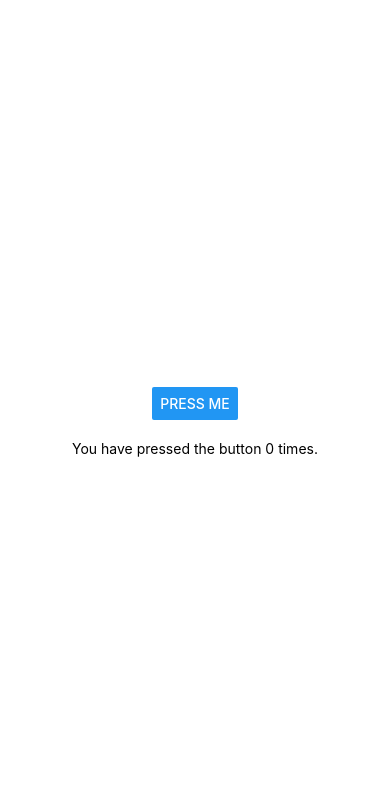
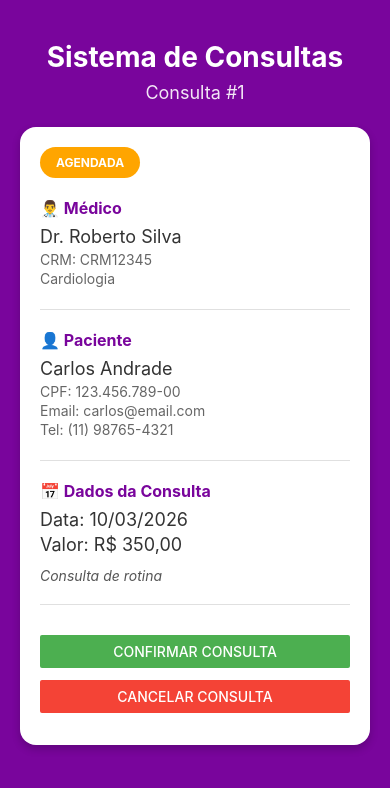
Before and after one commit to Enzoreal100/mobile-dev-iot, a React Native app: screen / in a window 390 px wide. Shown: the top 788 px of the page. Built offline with nearby package versions, Linux system fonts and the light colour scheme.

Commit message:
feat: implemented functionalities

```diff
--- a/App.tsx
+++ b/App.tsx
@@ -1,14 +1,165 @@
 import { StatusBar } from "expo-status-bar";
 import { useState } from "react";
-import { Button, StyleSheet, Text, View } from "react-native";
+import { Button, ScrollView, StyleSheet, Text, View } from "react-native";
+import { Especialidade } from "./src/types/especialidade";
+import { Paciente } from "./src/types/paciente";
+import { Medico } from "./src/interfaces/medico";
+import { Consulta } from "./src/interfaces/consulta";
 
 export default function App() {
+  const cardiologia: Especialidade = {
+    id: 1,
+    nome: "Cardiologia",
+    descricao: "Cuidados com o coração",
+  };
+
+  const medico1: Medico = {
+    id: 1,
+    nome: "Dr. Roberto Silva",
+    crm: "CRM12345",
+    especialidade: cardiologia,
+    ativo: true,
+  };
+
+  const paciente1: Paciente = {
+    id: 1,
+    nome: "Carlos Andrade",
+    cpf: "123.456.789-00",
+    email: "carlos@email.com",
+    telefone: "(11) 98765-4321",
+  };
+
+  const [consulta, setConsulta] = useState<Consulta>({
+    id: 1,
+    medico: medico1,
+    paciente: paciente1,
+    data: new Date(2026, 2, 10),
+    valor: 350,
+    status: "agendada",
+    observacoes: "Consulta de rotina",
+  });
+
+  function confirmarConsulta() {
+    setConsulta({
+      ...consulta,
+      status: "confirmada",
+    });
+  }
+
+  function cancelarConsulta() {
+    setConsulta({
+      ...consulta,
+      status: "cancelada",
+    });
+  }
+  function formatarValor(valor: number): string {
+    return valor.toLocaleString("pt-BR", {
+      style: "currency",
+      currency: "BRL",
+    });
+  }
+
+  function formatarData(data: Date): string {
+    return data.toLocaleDateString("pt-BR");
+  }
+
   const [clicks, getClicks] = useState(0);
   return (
     <View style={styles.container}>
-      <Button title="Press me" onPress={() => getClicks(clicks + 1)} />
-      <Text>You have pressed the button {clicks} times.</Text>
-      <StatusBar style="auto" />
+      <StatusBar style="light" />
+
+      <ScrollView contentContainerStyle={styles.scrollContent}>
+        {/* Cabeçalho */}
+        <View style={styles.header}>
+          <Text style={styles.titulo}>Sistema de Consultas</Text>
+          <Text style={styles.subtitulo}>Consulta #{consulta.id}</Text>
+        </View>
+
+        {/* Card da Consulta */}
+        <View style={styles.card}>
+          {/* Status Badge */}
+          <View
+            style={[
+              styles.statusBadge,
+              consulta.status === "confirmada" && styles.statusConfirmada,
+              consulta.status === "cancelada" && styles.statusCancelada,
+            ]}
+          >
+            <Text style={styles.statusTexto}>
+              {consulta.status.toUpperCase()}
+            </Text>
+          </View>
+
+          {/* Informações do Médico */}
+          <View style={styles.secao}>
+            <Text style={styles.label}>👨‍⚕️ Médico</Text>
+            <Text style={styles.valor}>{consulta.medico.nome}</Text>
+            <Text style={styles.info}>CRM: {consulta.medico.crm}</Text>
+            <Text style={styles.info}>
+              {consulta.medico.especialidade.nome}
+            </Text>
+          </View>
+
+          {/* Informações do Paciente */}
+          <View style={styles.secao}>
+            <Text style={styles.label}>👤 Paciente</Text>
+            <Text style={styles.valor}>{consulta.paciente.nome}</Text>
+            <Text style={styles.info}>CPF: {consulta.paciente.cpf}</Text>
+            <Text style={styles.info}>Email: {consulta.paciente.email}</Text>
+            {consulta.paciente.telefone && (
+              <Text style={styles.info}>Tel: {consulta.paciente.telefone}</Text>
+            )}
+          </View>
+
+          {/* Informações da Consulta */}
+          <View style={styles.secao}>
+            <Text style={styles.label}>📅 Dados da Consulta</Text>
+            <Text style={styles.valor}>
+              Data: {formatarData(consulta.data)}
+            </Text>
+            <Text style={styles.valor}>
+              Valor: {formatarValor(consulta.valor)}
+            </Text>
+            {consulta.observacoes && (
+              <Text style={styles.observacoes}>{consulta.observacoes}</Text>
+            )}
+          </View>
+
+          {/* Botões de Ação */}
+          <View style={styles.acoes}>
+            {consulta.status === "agendada" && (
+              <>
+                <View style={styles.botaoContainer}>
+                  <Button
+                    title="Confirmar Consulta"
+                    onPress={confirmarConsulta}
+                    color="#4CAF50"
+                  />
+                </View>
+                <View style={styles.botaoContainer}>
+                  <Button
+                    title="Cancelar Consulta"
+                    onPress={cancelarConsulta}
+                    color="#F44336"
+                  />
+                </View>
+              </>
+            )}
+            {consulta.status === "confirmada" && (
+              <View style={styles.mensagem}>
+                <Text style={styles.mensagemTexto}>
+                  ✓ Consulta confirmada com sucesso!
+                </Text>
+              </View>
+            )}
+            {consulta.status === "cancelada" && (
+              <View style={styles.mensagemCancelada}>
+                <Text style={styles.mensagemTexto}>✗ Consulta cancelada</Text>
+              </View>
+            )}
+          </View>
+        </View>
+      </ScrollView>
     </View>
   );
 }
@@ -16,9 +167,120 @@
 const styles = StyleSheet.create({
   container: {
     flex: 1,
+    backgroundColor: "#79059C",
+  },
+  scrollContent: {
+    padding: 20,
+    paddingTop: 40,
+  },
+  header: {
+    alignItems: "center",
+    marginBottom: 24,
+  },
+  titulo: {
+    fontSize: 28,
+    fontWeight: "bold",
+    color: "#fff",
+    marginBottom: 8,
+  },
+  subtitulo: {
+    fontSize: 18,
+    color: "#fff",
+    opacity: 0.9,
+  },
+  card: {
     backgroundColor: "#fff",
-    alignItems: "center",
-    justifyContent: "center",
-    gap: 20,
+    borderRadius: 16,
+    padding: 20,
+    shadowColor: "#000",
+    shadowOffset: { width: 0, height: 4 },
+    shadowOpacity: 0.2,
+    shadowRadius: 8,
+    elevation: 5,
+  },
+  statusBadge: {
+    backgroundColor: "#FFA500",
+    alignSelf: "flex-start",
+    paddingHorizontal: 16,
+    paddingVertical: 8,
+    borderRadius: 20,
+    marginBottom: 20,
+  },
+  statusConfirmada: {
+    backgroundColor: "#4CAF50",
+  },
+  statusCancelada: {
+    backgroundColor: "#F44336",
+  },
+  statusTexto: {
+    color: "#fff",
+    fontWeight: "bold",
+    fontSize: 12,
+  },
+  secao: {
+    marginBottom: 20,
+    paddingBottom: 20,
+    borderBottomWidth: 1,
+    borderBottomColor: "#e0e0e0",
+  },
+  label: {
+    fontSize: 16,
+    fontWeight: "bold",
+    color: "#79059C",
+    marginBottom: 8,
+  },
+  valor: {
+    fontSize: 18,
+    color: "#333",
+    marginBottom: 4,
+  },
+  info: {
+    fontSize: 14,
+    color: "#666",
+    marginBottom: 2,
+  },
+  observacoes: {
+    fontSize: 14,
+    color: "#555",
+    fontStyle: "italic",
+    marginTop: 8,
+  },
+  acoes: {
+    marginTop: 10,
+  },
+  botaoContainer: {
+    marginBottom: 12,
+  },
+  mensagem: {
+    backgroundColor: "#E8F5E9",
+    padding: 16,
+    borderRadius: 8,
+    borderLeftWidth: 4,
+    borderLeftColor: "#4CAF50",
+  },
+  mensagemCancelada: {
+    backgroundColor: "#FFEBEE",
+    padding: 16,
+    borderRadius: 8,
+    borderLeftWidth: 4,
+    borderLeftColor: "#F44336",
+  },
+  mensagemTexto: {
+    fontSize: 16,
+    color: "#333",
+    fontWeight: "600",
+    textAlign: "center",
+  },
+  rodape: {
+    marginTop: 24,
+    padding: 16,
+    backgroundColor: "rgba(255, 255, 255, 0.1)",
+    borderRadius: 12,
+  },
+  rodapeTexto: {
+    fontSize: 12,
+    color: "#fff",
+    textAlign: "center",
+    lineHeight: 18,
   },
 });
```
